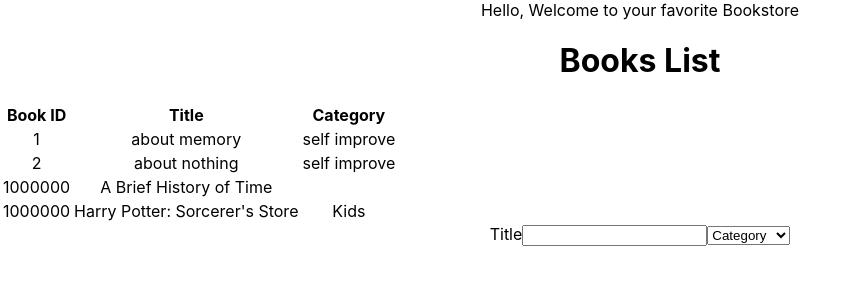
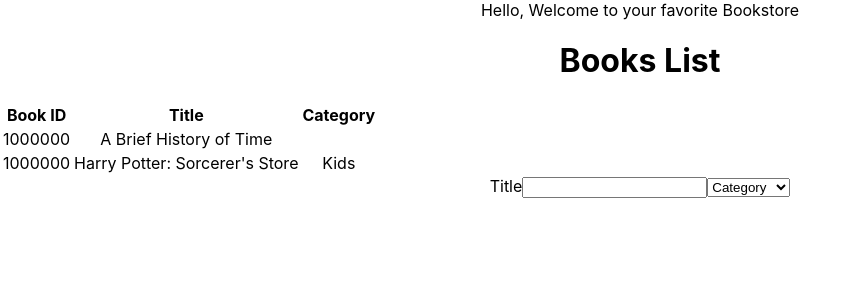
Before and after one commit to anewman15/bookstore-react, a React (Create React App) app: page / in a window 1280 px wide. Shown: the top 300 px of the page, without its empty margins (0-858 px from the left). Built offline with nearby package versions, Linux system fonts and the light colour scheme.

Commit message:
Remove dummy books from BooksList

```diff
--- a/src/containers/BooksList.js
+++ b/src/containers/BooksList.js
@@ -12,8 +12,6 @@ const BooksList = ({ books }) => (
         <th>Category</th>
       </tr>
       <tbody>
-        <Book book={{ id: 1, title: 'about memory', category: 'self improve' }} />
-        <Book book={{ id: 2, title: 'about nothing', category: 'self improve' }} />
         {books.map(book => <Book key={book.id} book={book} />)}
       </tbody>
     </table>
```
